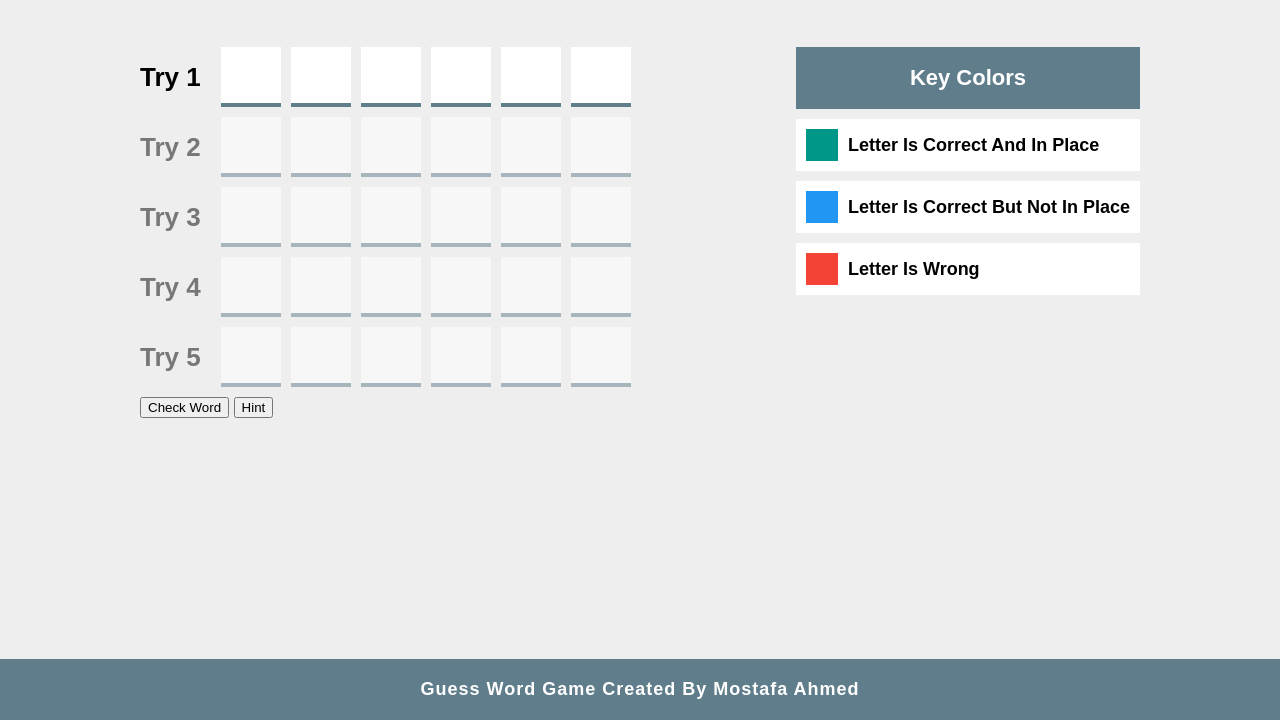
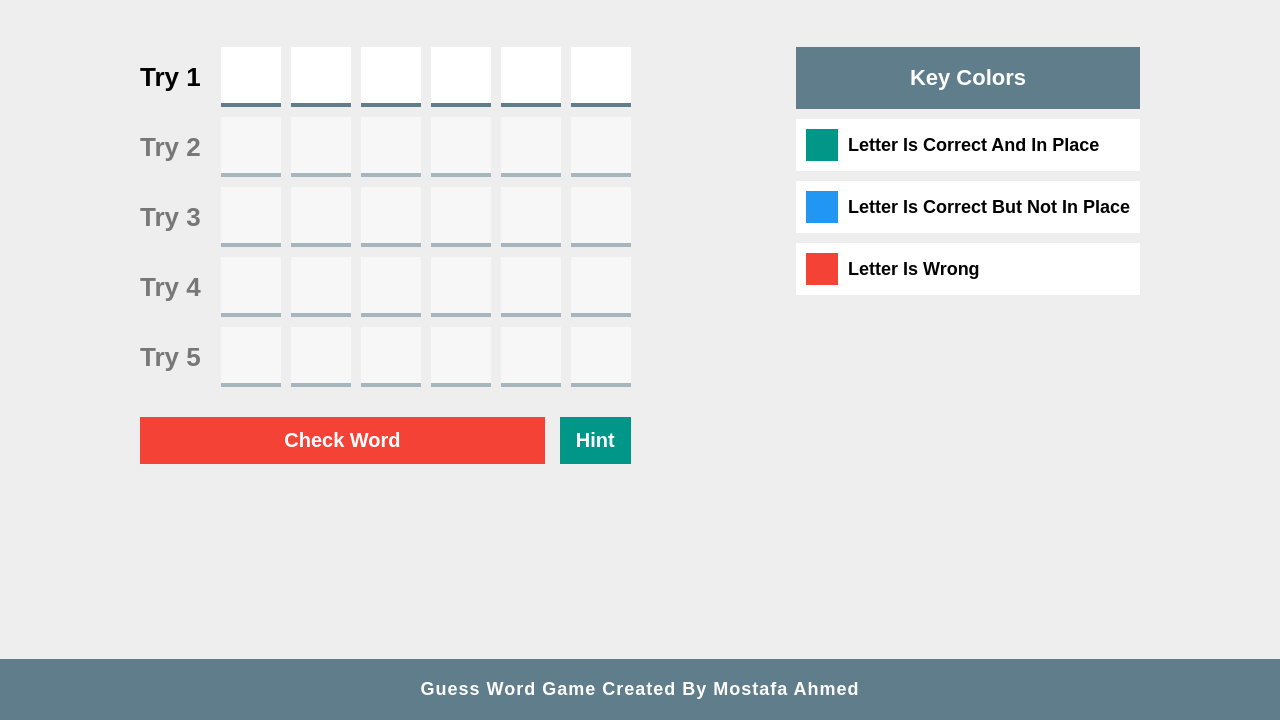
Before and after one commit to mostafasasa010/Guess-Game, a plain HTML site: page index.html in a window 1280 px wide. Shown: the part 80-800 px from the top of the page. Drawn offline with Linux system fonts and the light colour scheme.

Commit message:
Style Btns

```diff
--- a/game.css
+++ b/game.css
@@ -1,5 +1,8 @@
 :root {
   --main-color: #607d8b;
+  --green-color: #009688;
+  --blue-color: #2196f3;
+  --red-color: #f44336;
 }
 * {
   box-sizing: border-box;
@@ -57,6 +60,27 @@ h1 {
         }
       }
     }
+    .control {
+      margin-top: 30px;
+      display: flex;
+      gap: 15px;
+      button {
+        border: none;
+        color: white;
+        padding: 12px 16px;
+        font-size: 20px;
+        font-weight: bold;
+        cursor: pointer;
+      }
+      .check-btn {
+        background-color: var(--red-color);
+        flex: 1;
+      }
+      .hint-btn {
+        width: fit-content;
+        background-color: var(--green-color);
+      }
+    }
   }
   .key-colors {
     h2 {
@@ -78,13 +102,13 @@ h1 {
         height: 32px;
         margin-right: 10px;
         &.in-place {
-          background-color: #009688;
+          background-color: var(--green-color);
         }
         &.not-in-place {
-          background-color: #2196f3;
+          background-color: var(--blue-color);
         }
         &.no {
-          background-color: #f44336;
+          background-color: var(--red-color);
         }
       }
       .key-text {
```
